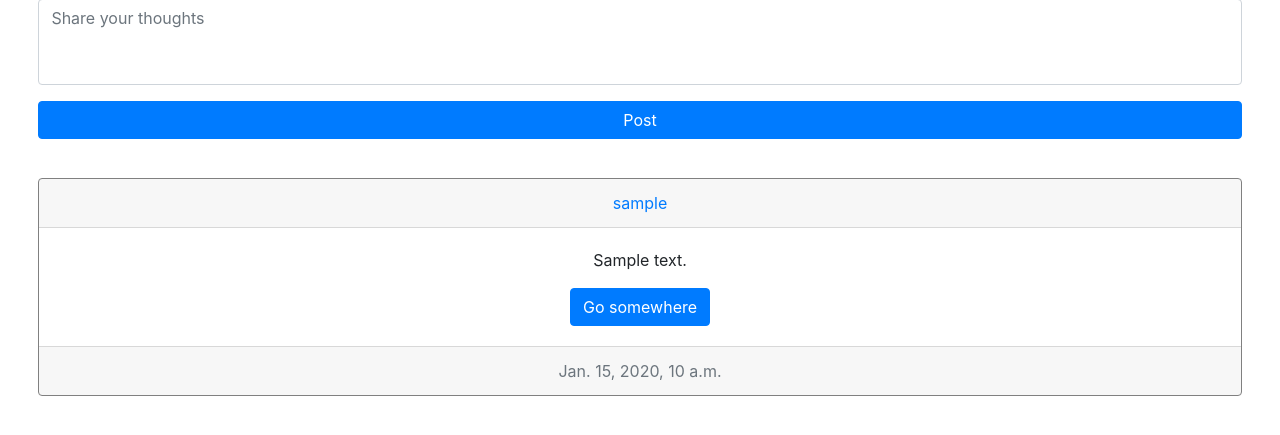
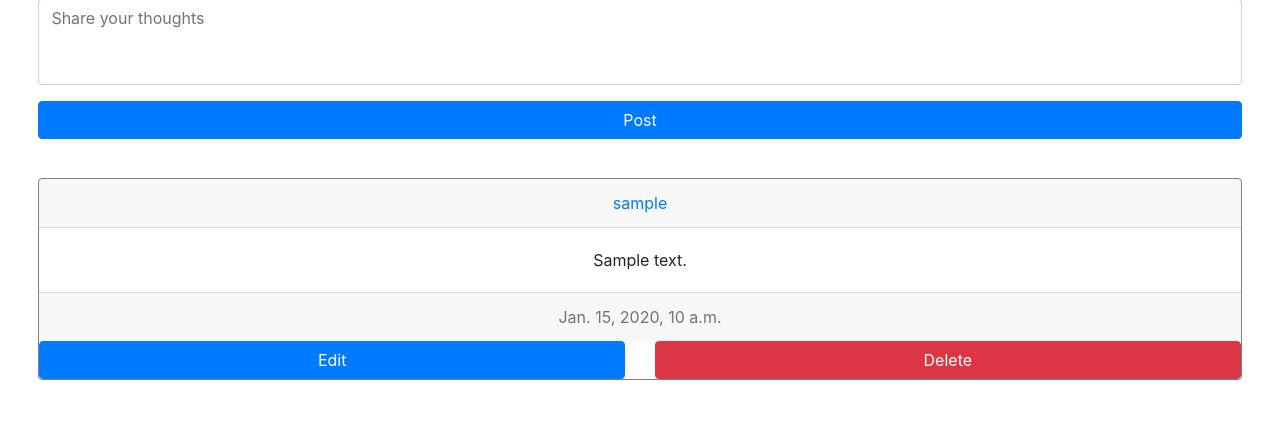
Before and after one commit to danieluxury88/cs50-Project4-2ndApproach, a Django app: page / in a window 1280 px wide. Shown: the part 143-578 px from the top of the page. Run offline with Django 3.2, Linux system fonts and the light colour scheme; a user stored in the database is signed in; tables that the repository leaves empty hold one stand-in row (values such as "Sample post"); some libraries are stand-ins or nearby versions.

Commit message:
Preparing javascript function to handle buttons individually

```diff
--- /dev/null
+++ b/network/static/network/posts.js
@@ -0,0 +1,9 @@
+document.addEventListener('DOMContentLoaded', function () {
+    document.getElementById('edit_btn').addEventListener('click', () => test_function());
+    document.getElementById('delete_btn').addEventListener('click', () => test_function());
+    console.log("hi");
+});
+
+function test_function(){
+    console.log("hi");
+}
--- a/network/templates/network/index.html
+++ b/network/templates/network/index.html
@@ -1,4 +1,5 @@
 {% extends "network/layout.html" %}
+{% load static %}
 
 {% block body %}
 <h1>{{page_name}}</h1>
@@ -23,11 +24,22 @@
         </a>
         <div class="card-body">
             <p class="card-text">{{ post.content }}</p>
-            <a href="#" class="btn btn-primary">Go somewhere</a>
         </div>
         <div class="card-footer text-muted">
             {{post.timestamp}}
         </div>
+        {% if user.is_authenticated and user == post.author %}
+
+        <div class="row">
+          <div class="col-md-4 col-lg-6">
+            <button type="submit" class="btn btn-primary btn-block" id="edit_btn">Edit</button>
+          </div>
+          <div class="col-md-4 col-lg-6">
+            <button type="submit" class="btn btn-danger btn-block " id="delete_btn">Delete</button>
+          </div>
+        </div>
+
+        {% endif %}
     </div>
     {% endfor %}
 </div>
--- a/network/templates/network/layout.html
+++ b/network/templates/network/layout.html
@@ -7,6 +7,7 @@
         <meta name="viewport" content="width=device-width, initial-scale=1.0">
         <link rel="stylesheet" href="https://stackpath.bootstrapcdn.com/bootstrap/4.4.1/css/bootstrap.min.css" integrity="sha384-Vkoo8x4CGsO3+Hhxv8T/Q5PaXtkKtu6ug5TOeNV6gBiFeWPGFN9MuhOf23Q9Ifjh" crossorigin="anonymous">
         <link href="{% static 'network/styles.css' %}" rel="stylesheet">
+        <script src="{% static 'network/posts.js' %}"></script>
     </head>
     <body>
 
```
Also changed, not shown: network/templates/network/profile.html (+11 -1 lines).
